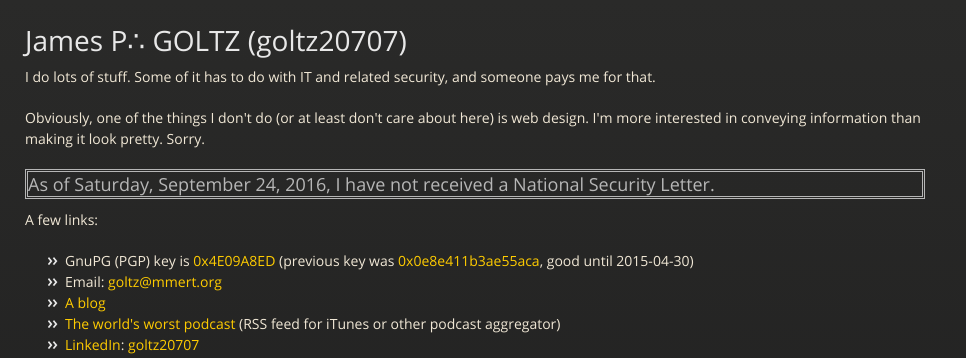
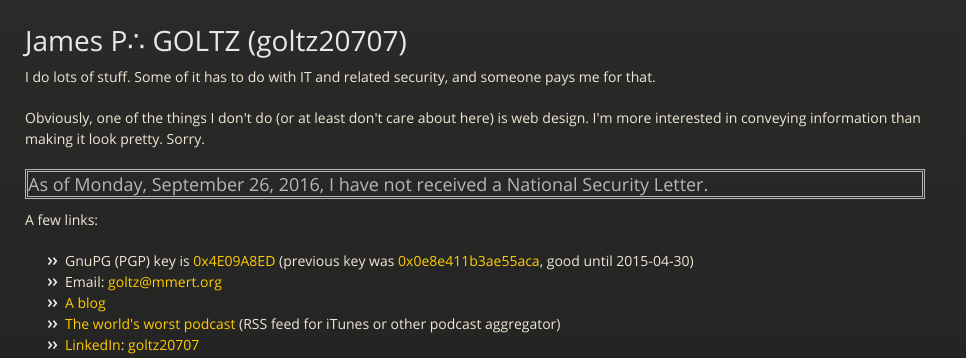
Before and after one commit to goltz20707/goltz20707.github.io, a Jekyll site: the page built from index.html, in a window 1280 px wide. Shown: the top 358 px of the page, without its empty margins (0-966 px from the left). Built offline with Jekyll 4.4.1, drawn with Linux system fonts in a browser that asks for light colours.

Commit message:
Update nsl.html

```diff
--- a/_includes/nsl.html
+++ b/_includes/nsl.html
@@ -3,6 +3,6 @@ date '+%A, %B %e, %Y,'
  -->
 <h3 style="border: double">As of
 
-Saturday, September 24, 2016,
+Monday, September 26, 2016,
 
 I have not received a National Security Letter.</h3>
```
